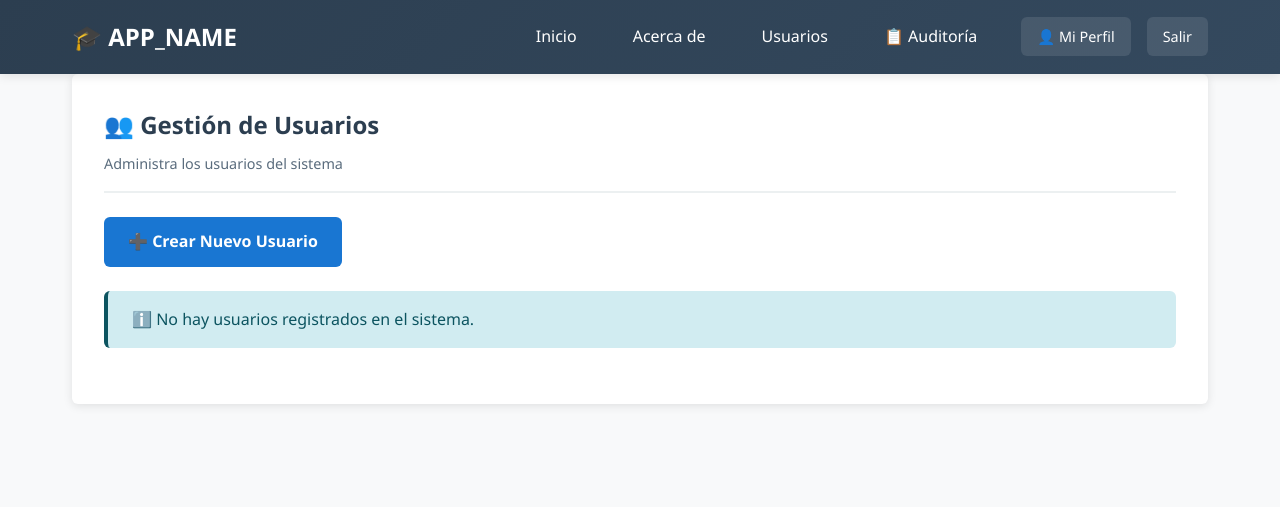
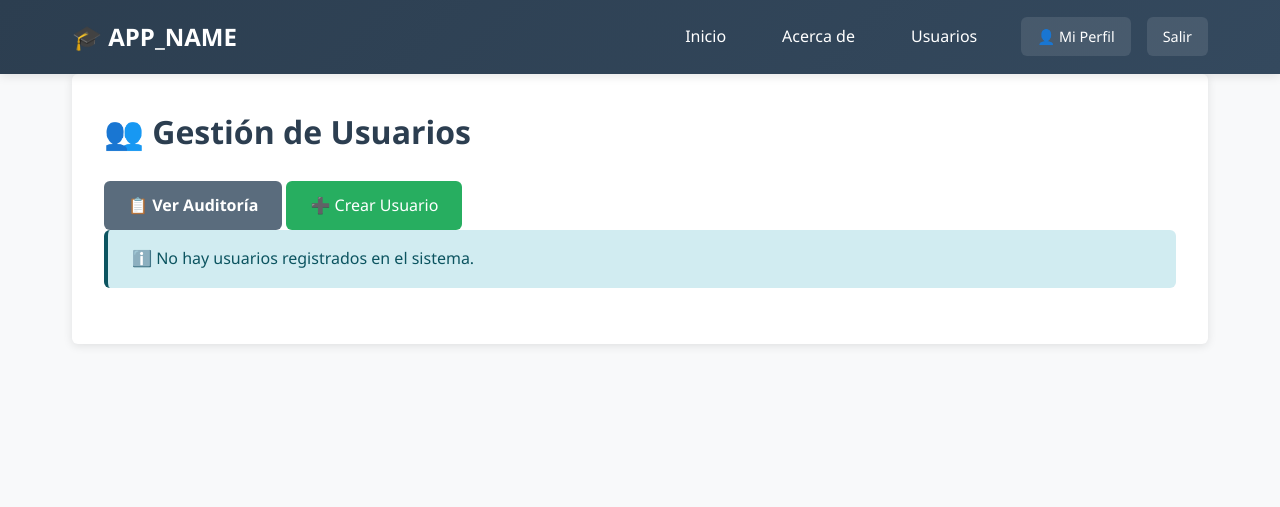
Before and after one commit to edojara/app-web-v1, a PHP site: template app/views/users/index.php in a window 1280 px wide. Shown: the top 507 px of the page. Run offline with PHP 8.4, Linux system fonts and the light colour scheme; the template is opened without the code that fills it, so the values that code supplies are empty; the visitor is signed in with stand-in values (Sample User, id 1); some libraries are stand-ins or nearby versions.

Commit message:
Mover enlace de auditoría del menú principal a página de usuarios

```diff
--- a/app/views/layout/header.php
+++ b/app/views/layout/header.php
@@ -19,9 +19,6 @@
                 <a href="<?php echo APP_URL; ?>/?url=users">Usuarios</a>
                 <?php if (session_status() === PHP_SESSION_NONE) session_start(); ?>
                 <?php if (isset($_SESSION['user_id'])): ?>
-                    <?php if (isset($_SESSION['user_role_id']) && $_SESSION['user_role_id'] == 1): ?>
-                        <a href="<?php echo APP_URL; ?>/?url=audit">📋 Auditoría</a>
-                    <?php endif; ?>
                     <div class="user-menu">
                         <a href="<?php echo APP_URL; ?>/?url=profile">👤 Mi Perfil</a>
                         <a href="<?php echo APP_URL; ?>/?url=auth/logout">Salir</a>
--- a/app/views/users/index.php
+++ b/app/views/users/index.php
@@ -11,15 +11,12 @@ $isAdmin = true;
 ?>
 
 <div class="card">
-    <div class="card-header">
-        <h1 class="card-title">👥 Gestión de Usuarios</h1>
-        <p class="card-subtitle">Administra los usuarios del sistema</p>
-    </div>
-
-    <div class="mb-3">
-        <a href="<?php echo APP_URL; ?>/?url=users/create" class="btn btn-primary">
-            ➕ Crear Nuevo Usuario
-        </a>
+        <div class="page-header">
+        <h1>👥 Gestión de Usuarios</h1>
+        <div class="page-actions">
+            <a href="<?php echo APP_URL; ?>/?url=audit" class="btn btn-secondary">📋 Ver Auditoría</a>
+            <a href="<?php echo APP_URL; ?>/?url=users/create" class="btn btn-success">➕ Crear Usuario</a>
+        </div>
     </div>
 
     <?php if (count($users) > 0): ?>
```
